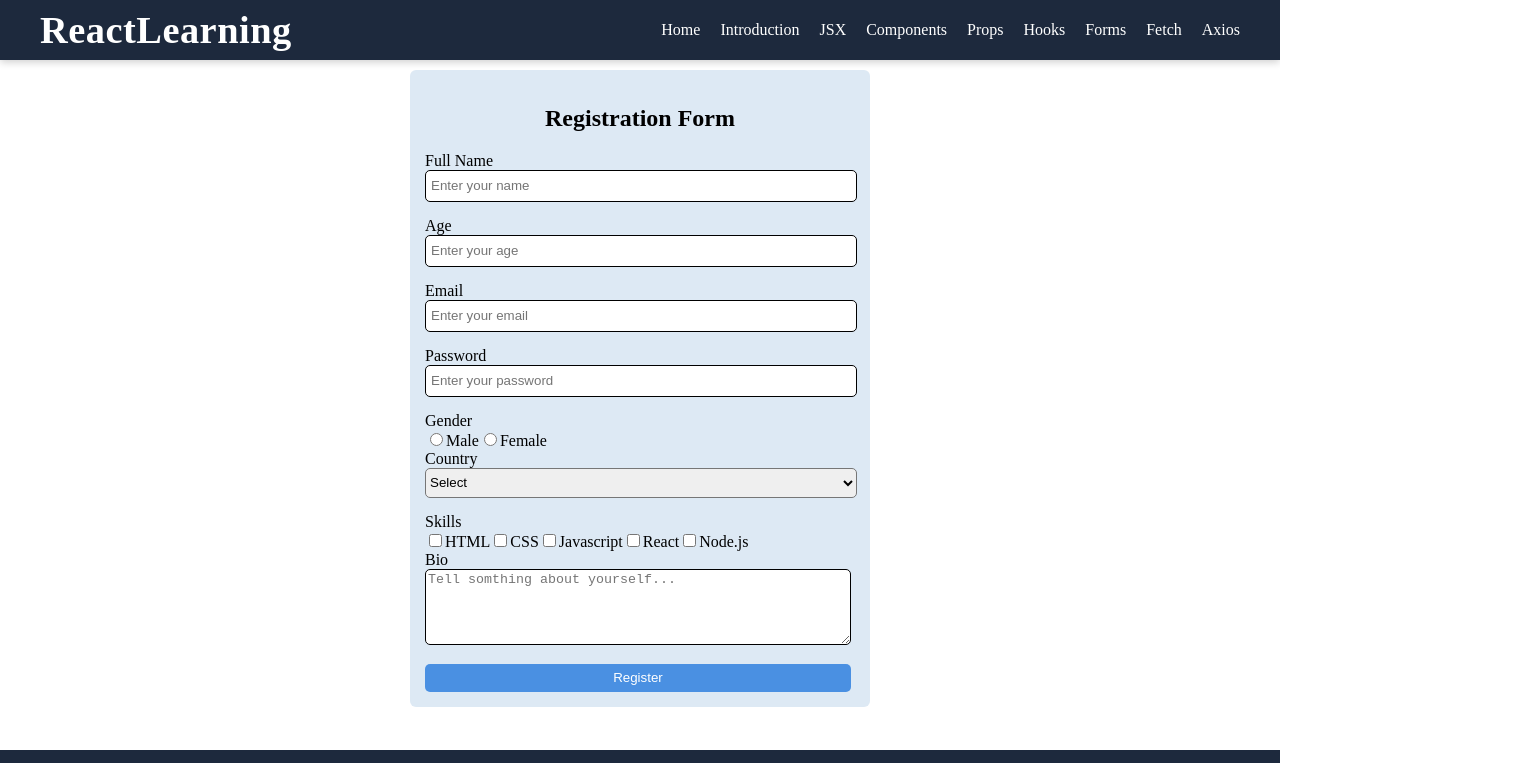
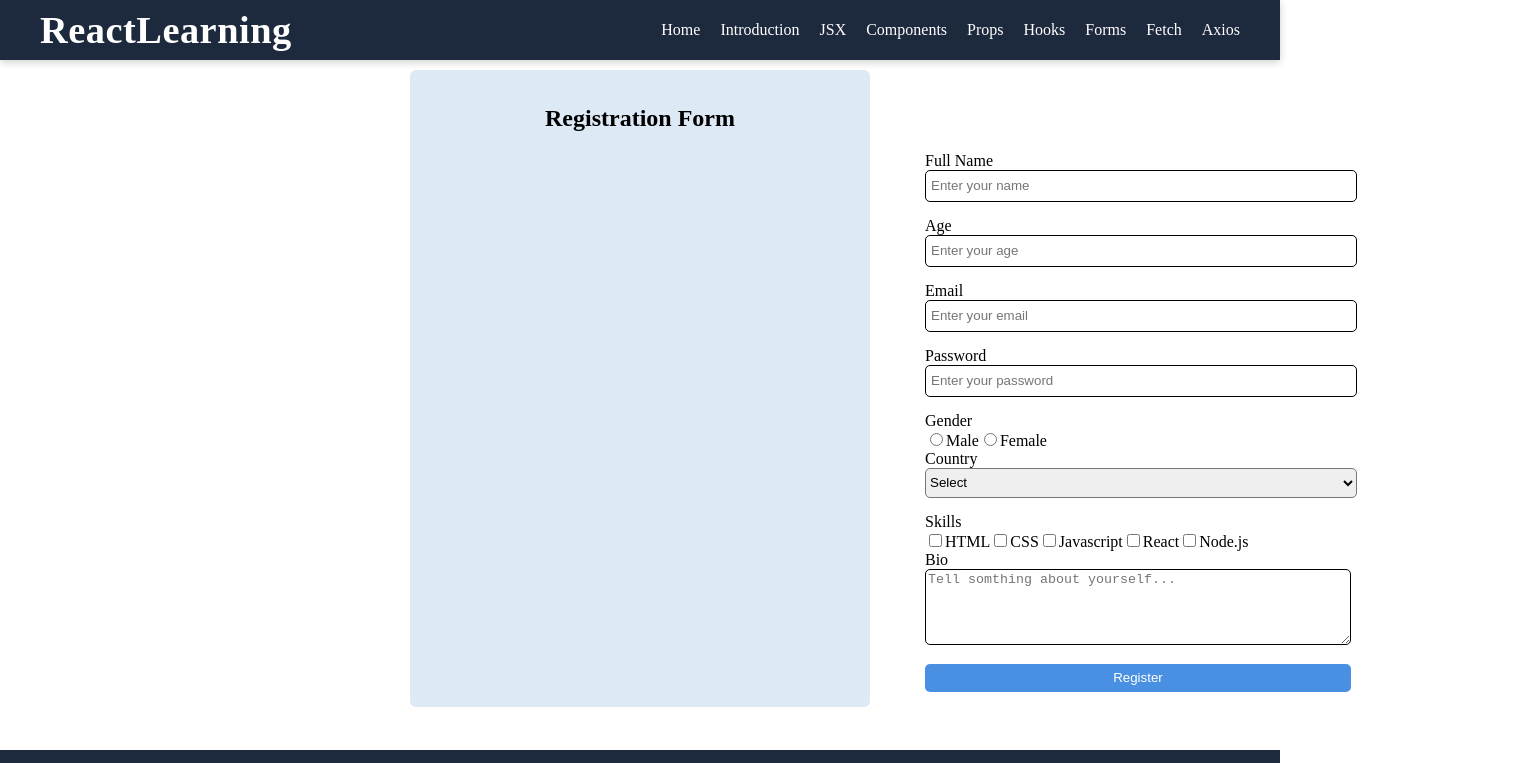
Before and after one commit to Sujeeththan/react-learning-2, a React (Vite) app: page /forms in a window 1280 px wide. Shown: the top 763 px of the page, 1525 px wide, since content can reach past the window. Built offline with nearby package versions, Linux system fonts and the light colour scheme.

Commit message:
style add

```diff
--- a/src/styles/Forms.css
+++ b/src/styles/Forms.css
@@ -1,4 +1,4 @@
 form{
     width: 600px;
-    /* margin-left: 250px; */
+    margin-left: 500px;
 }
```
